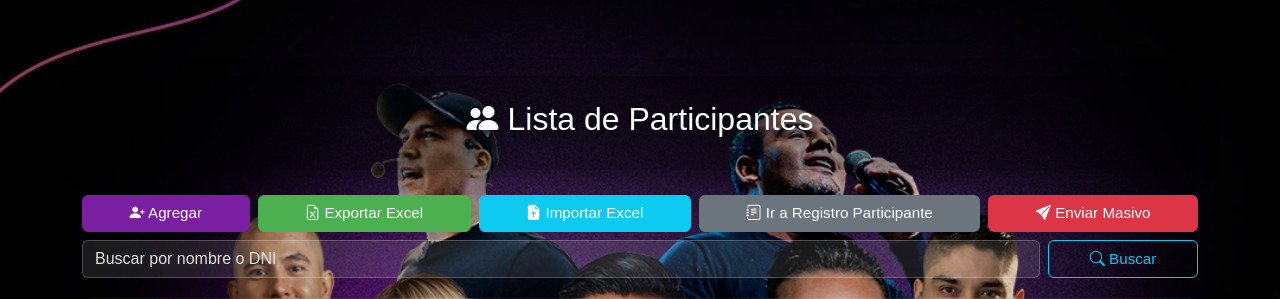
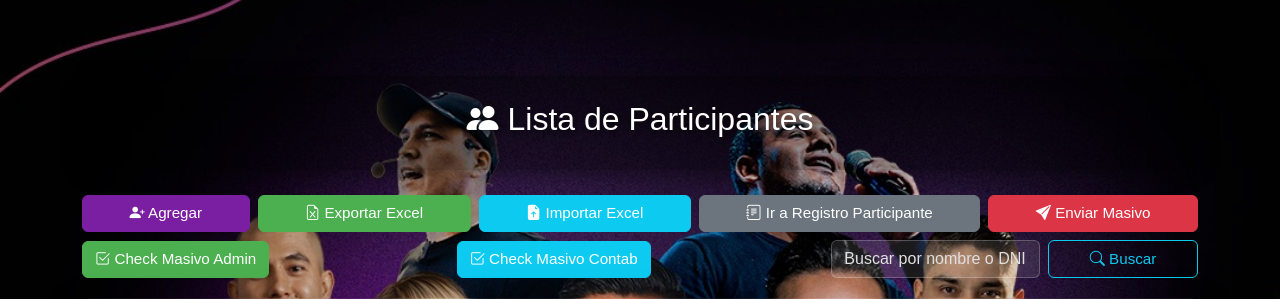
Before and after one commit to leonardoAndre7/proyecto_entradas_excel, a Django app: page /participantes/ in a window 1280 px wide. Shown: the part 212-511 px from the top of the page. Run offline with Django 5.2, Linux system fonts and the light colour scheme; the visitor is signed in with stand-in values (Sample User, id 1); data comes from the database, SQL or seed files in the repository; data that the repository does not hold is empty.

Commit message:
adcontmas

```diff
--- a/webcliente/cliente/templates/cliente/lista.html
+++ b/webcliente/cliente/templates/cliente/lista.html
@@ -156,6 +156,20 @@
         </a>
 
 
+         <!-- Botones nuevos para check masivo -->
+        <form method="post" action="{% url 'check_admin_masivo' %}" class="d-inline">
+            {% csrf_token %}
+            <button type="submit" class="btn btn-success">
+                <i class="bi bi-check2-square"></i> Check Masivo Admin
+            </button>
+        </form>
+        <form method="post" action="{% url 'check_contabilidad_masivo' %}" class="d-inline">
+            {% csrf_token %}
+            <button type="submit" class="btn btn-info">
+                <i class="bi bi-check2-square"></i> Check Masivo Contab
+            </button>
+        </form>
+
 
         <!-- Búsqueda -->
         <form method="get" class="d-flex ms-auto" role="search">
--- a/webcliente/cliente/urls.py
+++ b/webcliente/cliente/urls.py
@@ -41,4 +41,8 @@ urlpatterns = [
     path('participantes/enviar_todos_whatsapp/', views.enviar_todos_whatsapp, name='enviar_todos_whatsapp'),
     path("enviar_masivo/", views.enviar_masivo, name="enviar_masivo"),
     path('participantes/<int:participante_id>/voucher/', views.subir_voucher, name='subir_voucher'),
+
+    # otras rutas...
+    path('check-admin-masivo/', views.check_admin_masivo, name='check_admin_masivo'),
+    path('check-contabilidad-masivo/', views.check_contabilidad_masivo, name='check_contabilidad_masivo'),
 ]
--- a/webcliente/cliente/views.py
+++ b/webcliente/cliente/views.py
@@ -63,6 +63,23 @@ from django.contrib import messages
 import openpyxl
 from django.contrib import messages
 from django.contrib.auth.models import User
+from django.views.decorators.http import require_POST
+
+
+
+@require_POST
+def check_admin_masivo(request):
+    # Actualiza todos los participantes marcando validado_admin = True
+    Participante.objects.update(validado_admin=True)
+    messages.success(request, "Se ha marcado Administración como validado para todos los participantes.")
+    return redirect('lista_participantes')  # Cambia por el nombre de tu url de lista
+
+@require_POST
+def check_contabilidad_masivo(request):
+    # Actualiza todos los participantes marcando validado_contabilidad = True
+    Participante.objects.update(validado_contabilidad=True)
+    messages.success(request, "Se ha marcado Contabilidad como validado para todos los participantes.")
+    return redirect('lista_participantes')  # Cambia por el nombre de tu url de lista
 
 
 def enviar_masivo(request):
```
